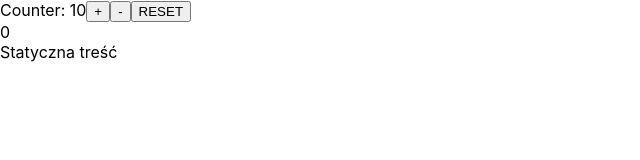
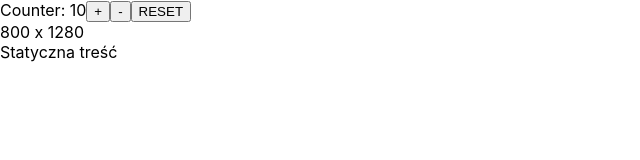
Before and after one commit to KajBialas/stacja-it-react-hooks-workshop-2, a React (Create React App) app: page / in a window 1280 px wide. Shown: the top 160 px of the page, without its empty margins (0-640 px from the left). Built offline with nearby package versions, Linux system fonts and the light colour scheme.

Commit message:
isse 3 final

```diff
--- a/src/WindowResize.js
+++ b/src/WindowResize.js
@@ -2,8 +2,11 @@ import React, { useState, useEffect} from 'react';
 
 function WindowResize() {
   const [windowHeight, setHeight] = useState(0);
+  const [windowWidth, setWidth] = useState(0);
 
   useEffect(() => {
+    setHeight(window.innerHeight);
+    setWidth(window.innerWidth);
     window.addEventListener('resize', handleWindowResize);
 
     return () => {
@@ -17,11 +20,12 @@ function WindowResize() {
 
   const handleWindowResize = () => {
     setHeight(window.innerHeight);
+    setWidth(window.innerWidth);
   };
 
   return(
     <div>
-      {windowHeight}
+      {windowHeight} x {windowWidth}
     </div>
   )
 }
```
